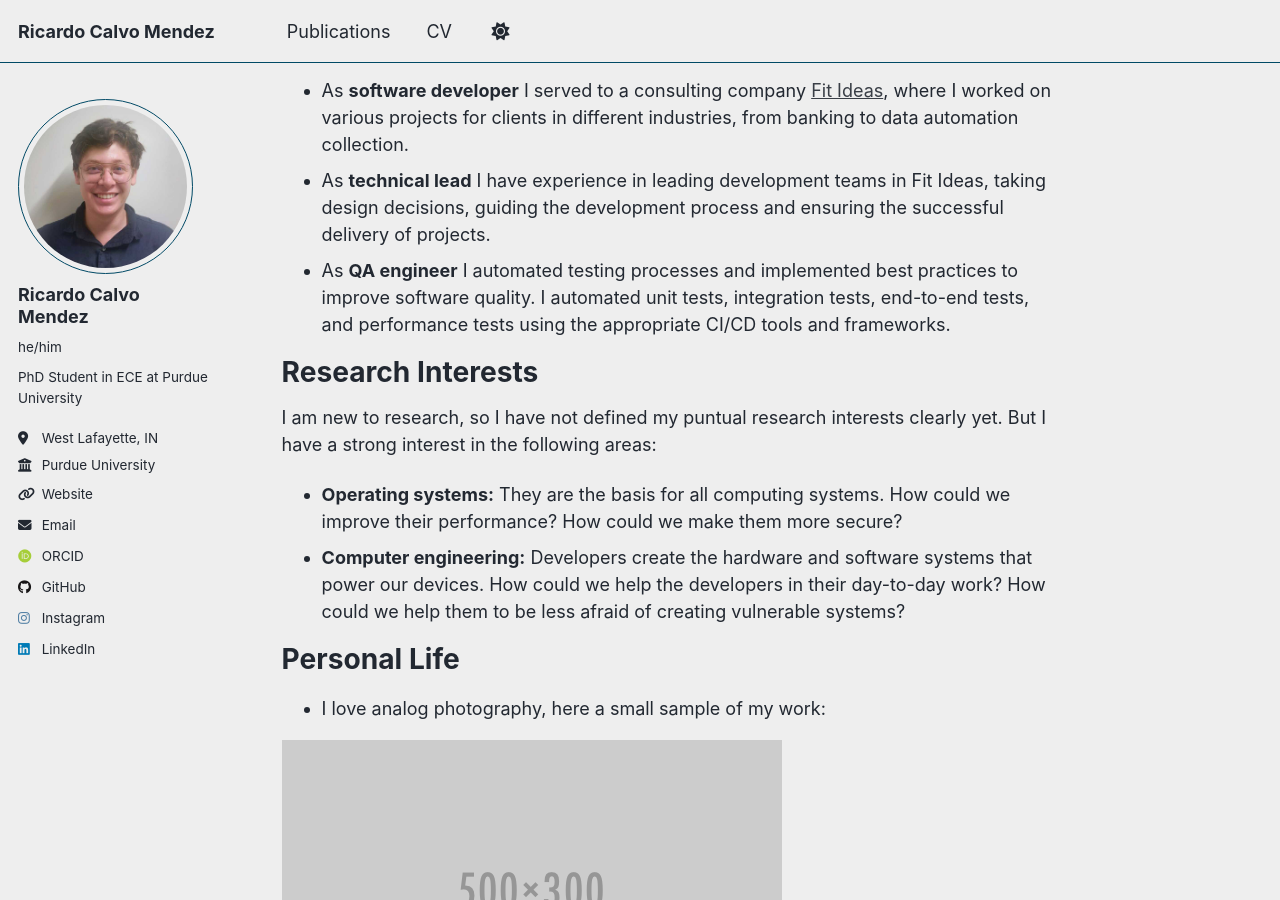
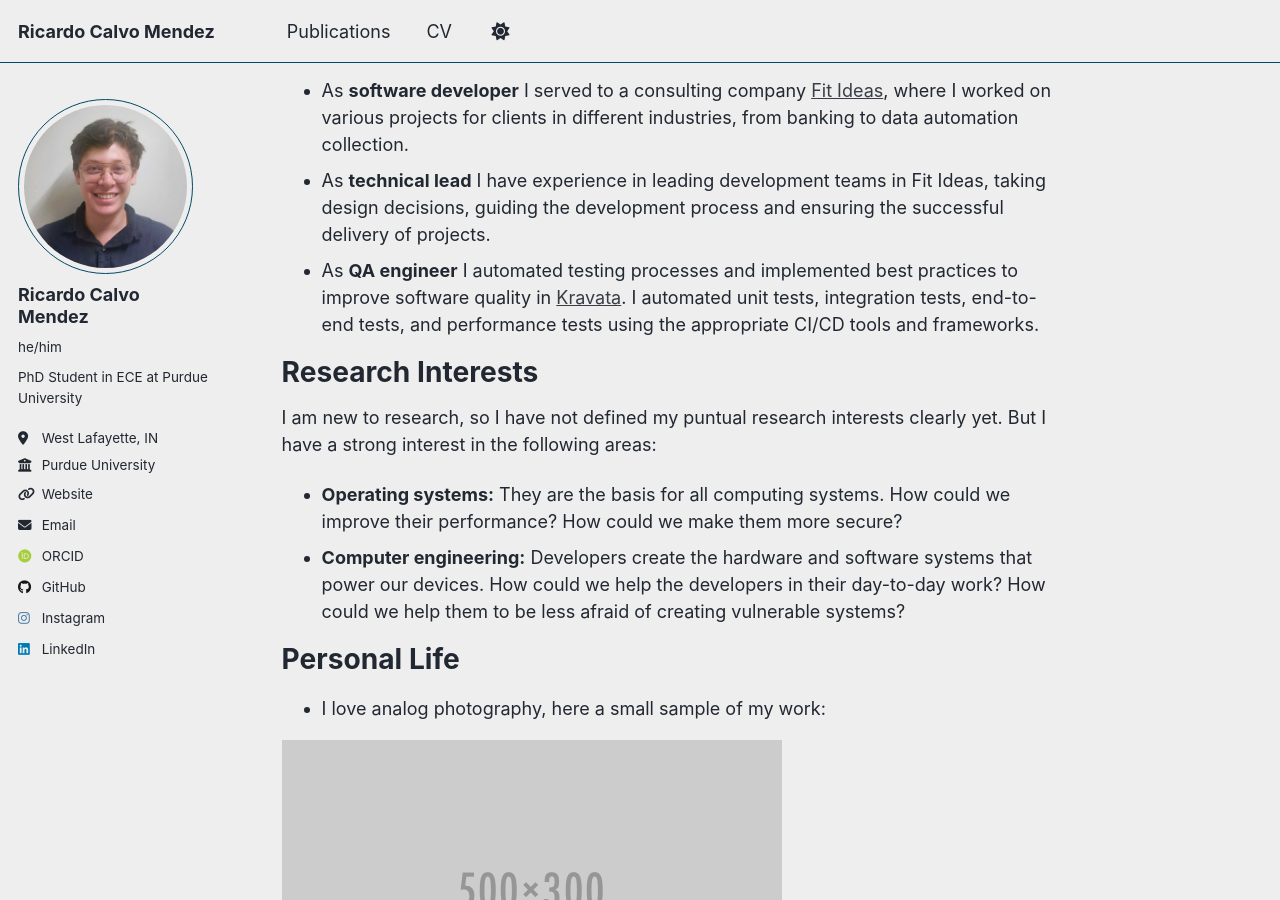
Before and after one commit to rcalvom/rcalvom.github.io, a Jekyll site: the page built from _pages/about.md, in a window 1280 px wide and 900 px high, scrolled down 570 px. Built offline with Jekyll 4.4.1, drawn with Linux system fonts in a browser that asks for light colours; some web fonts are replaced; a script that is not in the unit is left out.

Commit message:
small update

```diff
--- a/_pages/about.md
+++ b/_pages/about.md
@@ -24,7 +24,7 @@ I have worked during almost five years for industry as software developer, techn
 
 * As **software developer** I served to a consulting company [Fit Ideas](https://www.fitideas.ai/), where I worked on various projects for clients in different industries, from banking to data automation collection.
 * As **technical lead** I have experience in leading development teams in Fit Ideas, taking design decisions, guiding the development process and ensuring the successful delivery of projects.
-* As **QA engineer** I automated testing processes and implemented best practices to improve software quality. I automated unit tests, integration tests, end-to-end tests, and performance tests using the appropriate CI/CD tools and frameworks.
+* As **QA engineer** I automated testing processes and implemented best practices to improve software quality in [Kravata](https://www.kravata.co/). I automated unit tests, integration tests, end-to-end tests, and performance tests using the appropriate CI/CD tools and frameworks.
 
 # Research Interests
 I am new to research, so I have not defined my puntual research interests clearly yet. But I have a strong interest in the following areas:
@@ -34,8 +34,7 @@ I am new to research, so I have not defined my puntual research interests clearl
 # Personal Life
 * I love analog photography, here a small sample of my work:
 
-![alt text](/images/500x300.png)
-![alt text](/images/500x300.png)
+![alt text](/images/500x300.png) ![alt text](/images/500x300.png)
 * I love riding bike but I haven't had much time for it lately.
 * I am a motorcycle driver, I love to visit towns in the middle of nowhere.
 
```
